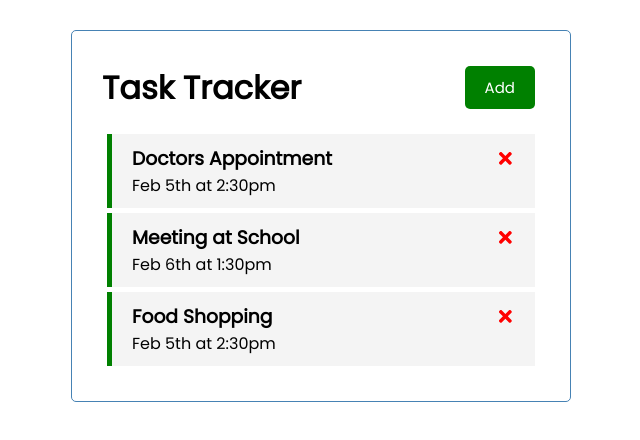
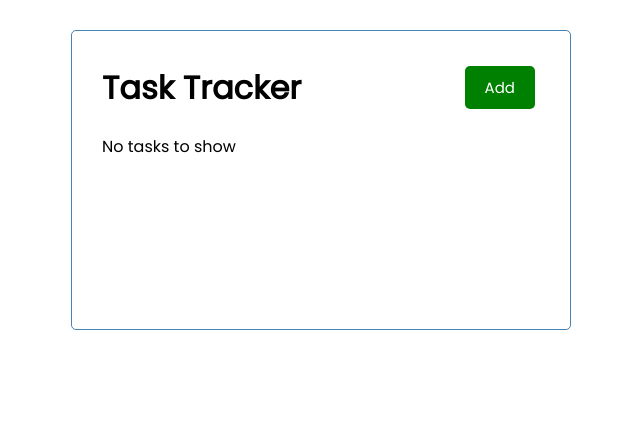
Before and after one commit to derickmoncado/react-task-tracker, a React (Create React App) app: page / in a window 1280 px wide. Shown: the top 440 px of the page, without its empty margins (319-959 px from the left). Built offline with nearby package versions, Linux system fonts and the light colour scheme.

Commit message:
Moved data out of app.js and in to db.json

```diff
--- a/db.json
+++ b/db.json
@@ -1,19 +1,22 @@
 {
-  "posts": [
+  "tasks": [
     {
       "id": 1,
-      "title": "json-server",
-      "author": "typicode"
+      "text": "Doctors Appointment",
+      "day": "Feb 5th at 2:30pm",
+      "reminder": true
+    },
+    {
+      "id": 2,
+      "text": "Meeting at School",
+      "day": "Feb 6th at 1:30pm",
+      "reminder": true
+    },
+    {
+      "id": 3,
+      "text": "Food Shopping",
+      "day": "Feb 5th at 2:30pm",
+      "reminder": true
     }
-  ],
-  "comments": [
-    {
-      "id": 1,
-      "body": "some comment",
-      "postId": 1
-    }
-  ],
-  "profile": {
-    "name": "typicode"
-  }
+  ]
 }
--- a/src/App.js
+++ b/src/App.js
@@ -5,26 +5,7 @@ import AddTask from "./components/AddTask";
 
 function App() {
   const [showAddTask, setShowAddTask] = useState(false);
-  const [tasks, setTasks] = useState([
-    {
-      id: 1,
-      text: "Doctors Appointment",
-      day: "Feb 5th at 2:30pm",
-      reminder: true,
-    },
-    {
-      id: 2,
-      text: "Meeting at School",
-      day: "Feb 6th at 1:30pm",
-      reminder: true,
-    },
-    {
-      id: 3,
-      text: "Food Shopping",
-      day: "Feb 5th at 2:30pm",
-      reminder: true,
-    },
-  ]);
+  const [tasks, setTasks] = useState([]);
 
   // Add Task form
   const addTask = (task) => {
```
